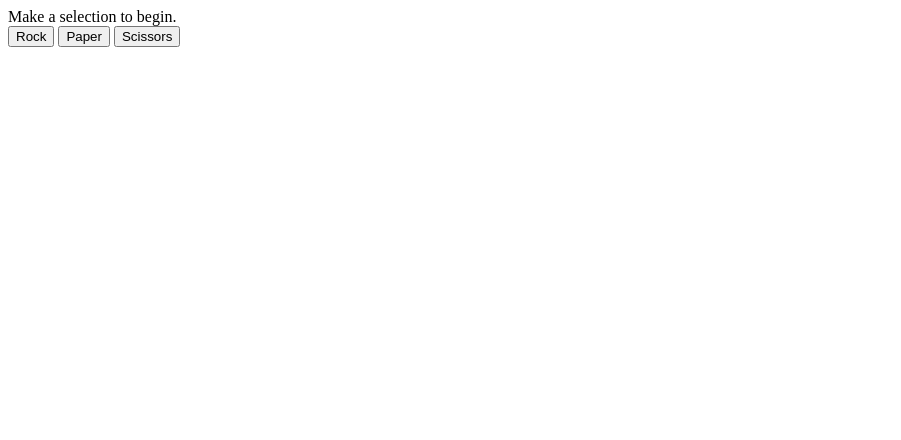
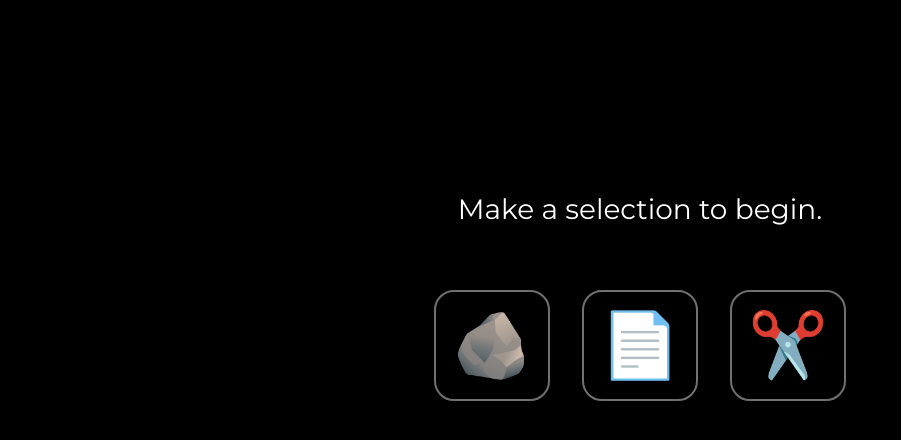
Before and after one commit to SlysDev/rock-paper-scissors, a plain HTML site: page index.html in a window 1280 px wide. Shown: the whole page, without its empty margins (0-901 px from the left). Drawn offline with Linux system fonts and the light colour scheme.

Commit message:
revamped UI, added color effects, new font, better buttons.

```diff
--- a/index.html
+++ b/index.html
@@ -5,16 +5,25 @@
     <meta name="viewport" content="width=device-width, initial-scale=1.0" />
     <meta http-equiv="X-UA-Compatible" content="ie=edge" />
     <title>Rock Paper Scissors</title>
+    <link rel="stylesheet" href="style.css">
+    <link rel="preconnect" href="https://fonts.googleapis.com">
+  <link rel="preconnect" href="https://fonts.gstatic.com" crossorigin>
+  <link href="https://fonts.googleapis.com/css2?family=Montserrat&display=swap" rel="stylesheet">
   </head>
   <body>
-    <div id="score-display"></div>
-    <div id="info-display">Make a selection to begin.</div>
-    <div id="replay-container"></div>
-    <div id="main-container">
-      <button id="rockbtn">Rock</button>
-      <button id="paperbtn">Paper</button>
-      <button id="scissorsbtn">Scissors</button>
+    <div id="content">
+
+      <div id="score-display"></div>
+      <div id="info-display">Make a selection to begin.</div>
+      <div id="replay-container"></div>
+      <div id="main-container">
+        <button id="rockbtn">🪨</button>
+        <button id="paperbtn">📄</button>
+        <button id="scissorsbtn">✂️</button>
+      </div>
+
     </div>
+
     <script src="main.js"></script>
   </body>
 </html>
--- a/main.js
+++ b/main.js
@@ -8,7 +8,8 @@ let scoreDisplay = document.querySelector('#score-display');
 let replayContainer = document.querySelector('#replay-container');
 let replayNo = document.createElement('button');
 let replayYes = document.createElement('button');
-body = document.querySelector('body');
+let content = document.querySelector('#content')
+let body = document.querySelector('body')
 // Variables
 
 let playerValue; // puts the player's input into a variable
@@ -62,7 +63,7 @@ function gameStatus() {
 function gameRun() {
 
   // Creating elements
-  body.appendChild(container);
+  content.appendChild(container);
 
   // player(); // runs the player function
   computerPlay(); // runs the computer function
@@ -72,6 +73,10 @@ function gameRun() {
 
   display.textContent = gameOutcome; // game dialogue
   if (gameOutcome == 'win') {
+    body.style.backgroundColor = 'green';
+    setTimeout(() => {
+      body.style.backgroundColor = 'black';
+    }, 1000);
     score++;
     setTimeout(() => {
       display.textContent = `You win a point with ${playerValue}!`;
@@ -79,12 +84,20 @@ function gameRun() {
 
 
   } else if (gameOutcome == 'tie') {
+    body.style.backgroundColor = 'gray';
+    setTimeout(() => {
+      body.style.backgroundColor = 'black';
+    }, 1000);
     setTimeout(() => {
       display.textContent = `The game is tied at ${computerValue}!`;
     }, 1000);
 
 
   } else {
+    body.style.backgroundColor = 'red';
+    setTimeout(() => {
+      body.style.backgroundColor = 'black';
+    }, 1000);
     score--;
     setTimeout(() => {
       display.textContent = `Oops... the computer won a point with ${computerValue}.`;
--- a/style.css
+++ b/style.css
@@ -0,0 +1,50 @@
+* {
+    margin: 0;
+    padding: 0;
+    box-sizing: border-box;
+}
+
+body {
+    background: black;
+    color: white;
+    font-size: 18px;
+    transition: .5s ease;
+    font-family: 'Montserrat', sans-serif;
+}
+
+button {
+    padding: 2.5%;
+    font-size: 4rem;
+    border: 2px solid rgba(255, 255, 255, 0.445);
+    border-radius: 20px;
+    fill: none;
+    background: none;
+    transition: .5s ease;
+}
+
+button:hover {
+    transition: .5s ease;
+    padding: 5%;
+    border: 2px solid white;
+}
+
+#main-container {
+    width: 50%;
+    display: flex;
+    justify-content: center;
+    gap: 2rem;
+}
+
+#score-display, #info-display {
+    font-size: 28px;
+    padding: 5%;
+    display: flex;
+    justify-content: center;
+}
+
+#content {
+    display: flex;
+    align-items: center;
+    justify-content: center;
+    flex-direction: column;
+}
```
